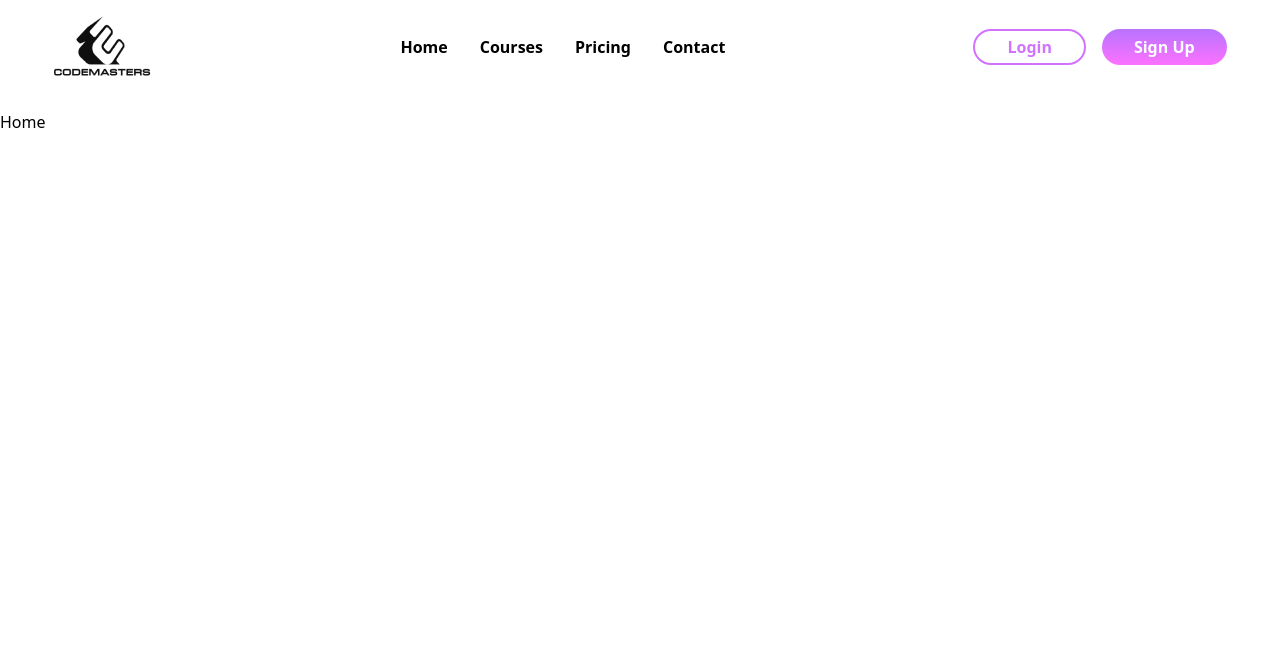
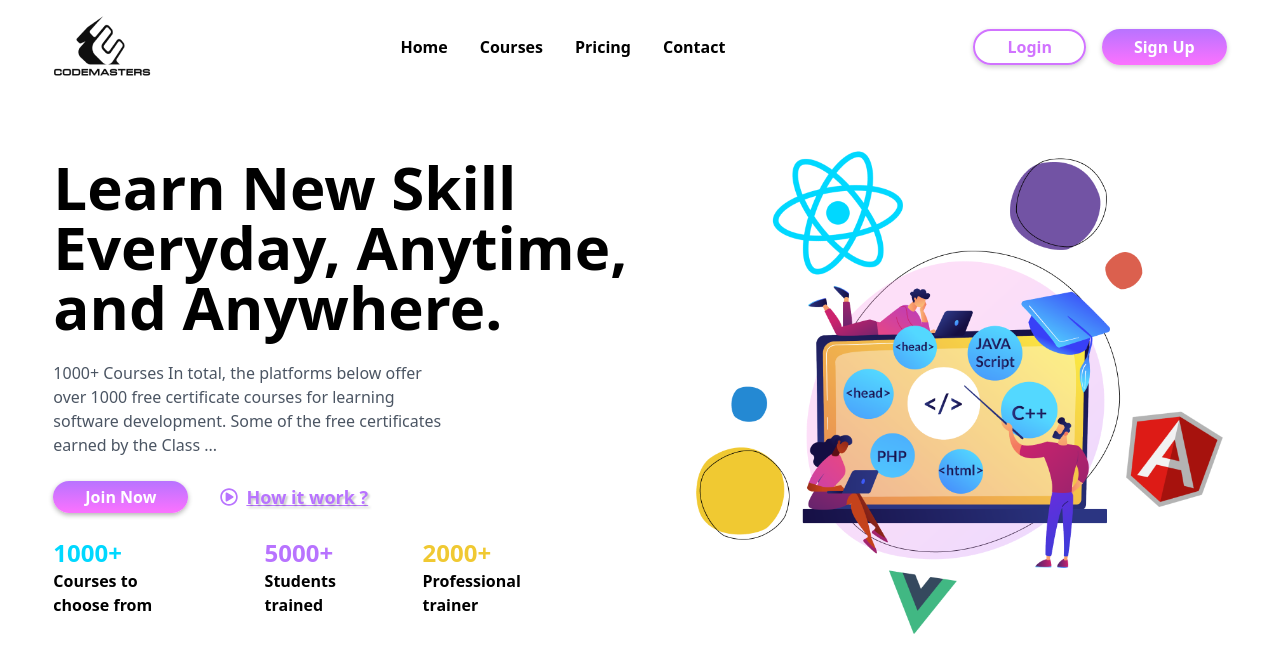
Before and after one commit to Oussamahaddi/CodeMasterHub, a React (Create React App) app in the folder frontend/: page / in a window 1280 px wide. Shown: the top 672 px of the page. Built offline with nearby package versions, Linux system fonts and the light colour scheme.

Commit message:
design carousel of home page

```diff
--- a/frontend/package.json
+++ b/frontend/package.json
@@ -12,6 +12,7 @@
     "@types/react-dom": "^18.2.21",
     "react": "^18.2.0",
     "react-dom": "^18.2.0",
+    "react-icons": "^5.0.1",
     "react-router-dom": "^6.22.3",
     "react-scripts": "5.0.1",
     "typescript": "^4.9.5",
--- /dev/null
+++ b/frontend/src/components/HomePage/Carousel.tsx
@@ -0,0 +1,44 @@
+import React from 'react'
+import { FaRegPlayCircle } from "react-icons/fa";
+
+const Carousel = () => {
+  return (
+    <div className='w-11/12 flex justify-around items-center gap-2'>
+      <div className='flex flex-col gap-6 w-full'>
+        <h1 className='font-bold text-6xl'>Learn New Skill<br/> Everyday, Anytime, <br /> and Anywhere.</h1>
+        <p className='text-gray-600 w-4/6'>
+          1000+ Courses In total, the platforms below offer over 1000 free certificate courses for learning software development.
+          Some of the free certificates earned by the Class ...
+        </p>
+        <div className='flex gap-8 items-center'>
+          <button className='rounded-full hover:shadow-[0px_2px_5px_0px_#FC72FF] shadow-[0px_2px_5px_0px_rgba(0,0,0,.3)] bg-gradient-to-t from-[#FC72FF] to-[#B873FF] text-white px-8 py-1 font-semibold hover:transition-all hover:duration-200 hover:bg-gradient-to-r hover:from-[#B873FF] hover:to-[#FC72FF] hover:text-white hover:border-[#FC72FF]'>
+            Join Now
+          </button>
+          <button className='underline text-[#B873FF] font-semibold text-lg flex items-center gap-2 [text-shadow:_2px_2px_2px_rgb(0_0_0_/_20%)] hover:text-[#FC72FF]'>
+            <FaRegPlayCircle className='' />
+            How it work ?
+          </button>
+        </div>
+        <div className='flex items-center gap-6'>
+          <div className=''>
+            <h3 className='text-[#00D8FF] font-bold text-2xl'>1000+</h3>
+            <p className='w-4/6 font-semibold '>Courses to choose from</p>
+          </div>
+          <div className=''>
+            <h3 className='text-[#B873FF] font-bold text-2xl'>5000+</h3>
+            <p className='w-4/6 font-semibold '>Students trained </p>
+          </div>
+          <div className=''>
+            <h3 className='text-[#F0C932] font-bold text-2xl'>2000+</h3>
+            <p className='w-4/6 font-semibold '>Professional trainer</p>
+          </div>
+        </div>
+      </div>
+      <div className='w-full'>
+        <img src="assets/carosel img.png" alt="" />
+      </div>
+    </div>
+  )
+}
+
+export default Carousel
--- a/frontend/src/components/Partials/Header.tsx
+++ b/frontend/src/components/Partials/Header.tsx
@@ -4,7 +4,7 @@ import PathConstant from '../../routes/PathConstant'
 
 const Header = () => {
   return (
-    <header className='w-full flex justify-center py-4 '>
+    <header className='w-full flex justify-center py-4 sticky top-0'>
       <nav className="flex justify-between w-11/12 items-center">
         <div>
           <Link to={PathConstant.HOME}>
@@ -28,10 +28,10 @@ const Header = () => {
           </ul>
         </div>
         <div className='flex gap-4'>
-          <button className='rounded-full border-[#D173FF] border-2 from-[#FC72FF] to-[#B873FF] px-8 py-1 text-[#D173FF] font-semibold hover:transition-all hover:duration-200 hover:bg-gradient-to-t hover:from-[#FC72FF] hover:to-[#B873FF] hover:text-white hover:border-[#FC72FF]'>
+          <button className='rounded-full hover:shadow-[0px_2px_5px_0px_#FC72FF] shadow-[0px_2px_5px_0px_rgba(0,0,0,.2)] border-[#D173FF] border-2 from-[#FC72FF] to-[#B873FF] px-8 py-1 text-[#D173FF] font-semibold hover:transition-all hover:duration-200 hover:bg-gradient-to-t hover:from-[#FC72FF] hover:to-[#B873FF] hover:text-white hover:border-[#FC72FF]'>
             Login
           </button>
-          <button className='rounded-full bg-gradient-to-t from-[#FC72FF] to-[#B873FF] text-white px-8 py-1 font-semibold hover:transition-all hover:duration-200 hover:bg-gradient-to-r hover:from-[#B873FF] hover:to-[#FC72FF] hover:text-white hover:border-[#FC72FF]'>
+          <button className='rounded-full hover:shadow-[0px_2px_5px_0px_#FC72FF] shadow-[0px_2px_5px_0px_rgba(0,0,0,.2)] bg-gradient-to-t from-[#FC72FF] to-[#B873FF] text-white px-8 py-1 font-semibold hover:transition-all hover:duration-200 hover:bg-gradient-to-r hover:from-[#B873FF] hover:to-[#FC72FF] hover:text-white hover:border-[#FC72FF]'>
             Sign Up
           </button>
         </div>
--- a/frontend/src/pages/Home.tsx
+++ b/frontend/src/pages/Home.tsx
@@ -1,9 +1,12 @@
 import React from 'react'
+import Carousel from '../components/HomePage/Carousel'
 
 const Home = () => {
   return (
     <>
-      <div>Home</div>
+      <div className='w-full flex justify-center mt-10'>
+        <Carousel />
+      </div>
     </>
   )
 }
```
Also changed, not shown: frontend/public/assets/carosel img.png (added), 1 other file (tests, documents, lock files or other folders).
